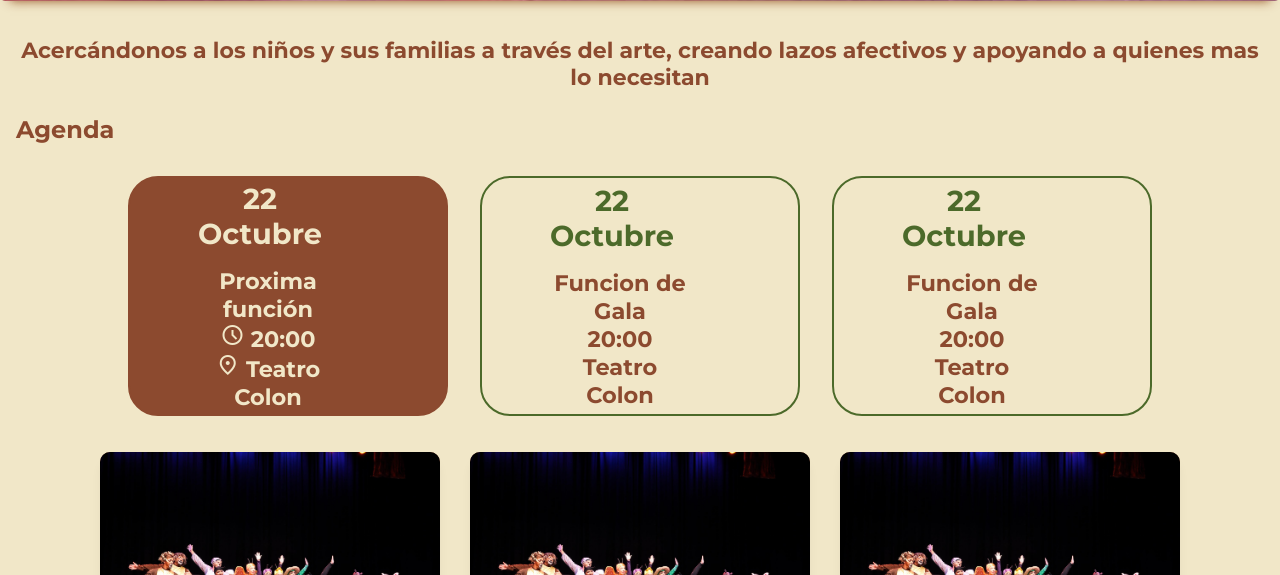
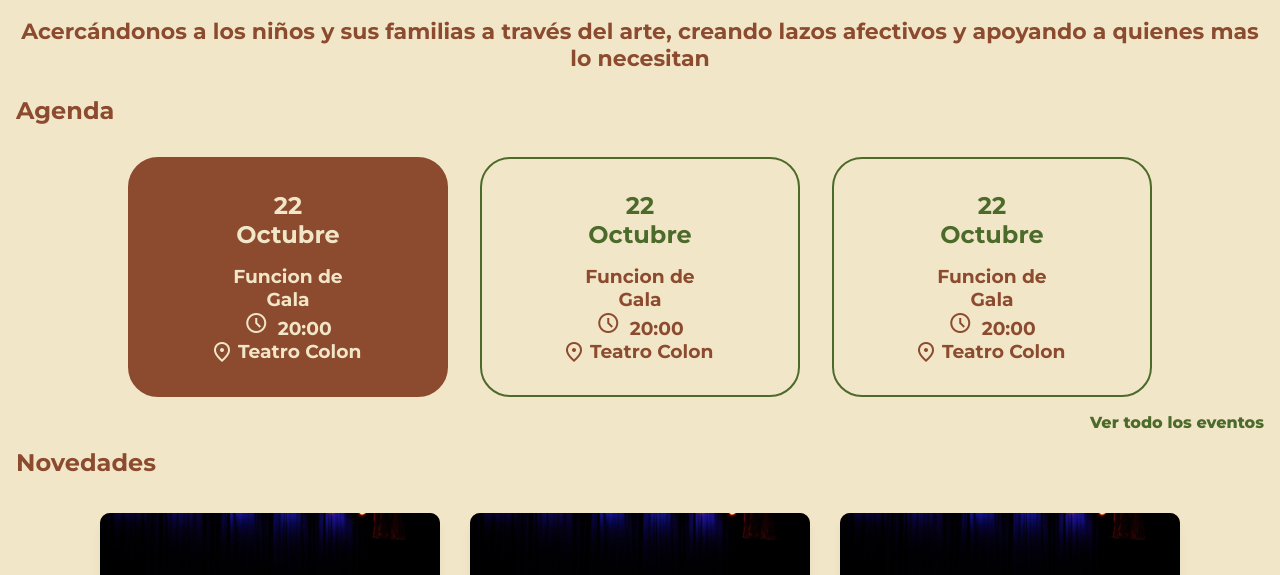
Before and after one commit to thomm23/Chocobanda, a Django app: page / in a window 1280 px wide. Shown: the part 2025-2600 px from the top of the page. Run offline with Django 5.2, Linux system fonts and the light colour scheme.

Commit message:
Merge con master

```diff
--- a/sitioChocobanda/static/css/estilos.css
+++ b/sitioChocobanda/static/css/estilos.css
@@ -107,30 +107,21 @@ nav{
     color: #8c4a2f;
     font-weight: bold;
 }
-.proxima-funcion , .funciones{
+.funciones{
     width: 20rem;
     height: 15rem;
     padding: 5rem;;
     border-radius: 30px;
 }
-.proxima-funcion tr td, .funciones tr td{
+.funciones tr td{
     display: block;
 }
-/* .proxima-funcion {
-    display: flex;
-    align-items: center;
-    justify-content: center;
-    margin: 1rem;
-    background-color: #8c4a2f;
-    flex-direction: row;
-} */
+
 .funciones {
     display: flex;
     align-items: center;
     justify-content: center;
     margin: 1rem;
-    /* padding: 2rem;
-    padding-right: 30%; */
     background-color: #f1e7c8;
     border: 2px solid #4c6a2a;
 }
@@ -139,7 +130,6 @@ nav{
     color: #4c6a2a;
     display: flex;
     flex-direction: column;
-    margin-right: 1rem;
 }
 
 .funciones h3 {
@@ -154,13 +144,10 @@ nav{
 }
 .proxima-funcion h2 {
     color: #f1e7c8;
-    margin-right: 1rem;
 }
 
 .proxima-funcion h3 {
     color: #f1e7c8;
-    text-align: center;
-    width: 100%;
 }
 
 
@@ -170,9 +157,7 @@ nav{
     flex-direction: row;
     justify-content: center;
 }
-
-
-.agenda-section h1 {
+.home-title {
     color: #8c4a2f;
     margin: 1rem;
     align-self: flex-start;
@@ -217,9 +202,18 @@ nav{
 
 .tabla-agenda-section td, .tabla-agenda-section th {
     text-align: center;
-    font-size: 1.2rem;
-    padding: 0.5rem;
-    padding-right: 3rem;
+    max-width: 100%;
+}
+.material-symbols-outlined {
+    margin-right: 4px;
+}
+.lugar-funcion{
+    width: 100%;
+    display: flex;
+    align-items: center;
+}
+.home-td-fecha{
+    margin-bottom: 1rem;
 }
 
 @media screen and (max-width: 768px) {
@@ -447,9 +441,6 @@ nav{
         display: flex;
         align-items: center;
     }
-    .material-symbols-outlined {
-        margin-right: 8px;
-    }
     .novedades-section p {
         color: #4c6a2a;
         margin: 1rem;
@@ -499,12 +490,15 @@ nav{
     margin: 1rem 0 1rem 1rem;
 
 }
-.novedades-redirrecion{
+.home-redirrecion p{
     display: flex;
     font-weight: 800;
-    color: #8c4a2f;
+    color: #4c6a2a;
     justify-content: end;
     margin-right: 1rem;
+}
+.home-redirrecion a:visited{
+    color: #4c6a2a;
 }
 .container-novedades{
     display: flex;
@@ -528,9 +522,7 @@ nav{
     display: block;
     background: #8c4a2f;
     color: #f1e7c8;
-    /* border-radius: 12px; */
     text-decoration: none;
-    /* border: 2px solid transparent; */
     box-shadow: 0 10px 10px rgba(0,0,0, 0.05);
     transition: 0.2 ease;
     border-radius: 10px;
--- a/sitioChocobanda/templates/home.html
+++ b/sitioChocobanda/templates/home.html
@@ -2,7 +2,7 @@
 {% load static %}
 {% block title %} Chocobanda - INICIO {% endblock %}
 {% block estilos%}
-%} <link rel="stylesheet" href="https://fonts.googleapis.com/css2?family=Material+Symbols+Outlined:opsz,wght,FILL,GRAD@24,400,0,0" />
+<link rel="stylesheet" href="https://fonts.googleapis.com/css2?family=Material+Symbols+Outlined:opsz,wght,FILL,GRAD@24,400,0,0" />
 {%  endblock %}
 {%block content%}
 
@@ -14,8 +14,9 @@
 </div>
 
 <section class="agenda-section">
-    <h1>Agenda</h1>
+    <h2 class= "home-title">Agenda</h2>
     <div class = "home-funciones-wrapper">
+
         <div class="funciones proxima-funcion">
             <table class="tabla-agenda-section">
                 <tr>
@@ -24,14 +25,14 @@
                         <h2 class="mes-funcion">{% block mes_funcion %}Octubre{% endblock %}</h2>
                     </td>
                     <td class ="home-td-content">
-                        <h3 class="nombre-funcion">{% block nombre_funcion %}Proxima función{% endblock %}</h3>
-                        {% comment %} <p class="material-symbols-outlined icon-reloj">schedule</p>  {% endcomment %}
-                        <h3 class="hora-funcion"> <p class="material-symbols-outlined icon-reloj">schedule</p>  {% block hora_funcion %}20:00{% endblock %}</h3>
+                        <h3 class="nombre-funcion">{% block nombre_funcion %}Funcion de Gala{% endblock %}</h3>
+                        <h3 class="hora-funcion">
+                            <p class="material-symbols-outlined">schedule</p>
+                            {% block hora_funcion %}20:00{% endblock %}
+                        </h3>
                         <h3 class="lugar-funcion">
-                            <span class="icon-contenedor">
-                                <span class="material-symbols-outlined icon-ubicacion">location_on</span>
+                            <p class="material-symbols-outlined">location_on</p>
                             {% block lugar_funcion %}Teatro Colon{% endblock %}
-                            </span>
                         </h3>
                     </td>
                 </tr>
@@ -41,14 +42,20 @@
         <div class="funciones">
             <table class="tabla-agenda-section">
                 <tr>
-                <td>
+                    <td class ="home-td-fecha">
                         <h2 class="dia-funcion2">{% block dia_funcion2 %}22{% endblock %}</h2>
                         <h2 class="mes-funcion2">{% block mes_funcion2 %}Octubre{% endblock %}</h2>
                     </td>
-                <td>
+                    <td class ="home-td-content">
                         <h3 class="nombre-funcion2">{% block nombre_funcion2 %}Funcion de Gala{% endblock %}</h3>
-                    <h3 class="hora-funcion2">{% block hora_funcion2 %}20:00{% endblock %}</h3>
-                    <h3 class="lugar-funcion2">{% block lugar_funcion2 %}Teatro Colon{% endblock %}</h3>
+                        <h3 class="hora-funcion2">
+                            <p class="material-symbols-outlined">schedule</p>
+                            {% block hora_funcion2 %}20:00{% endblock %}
+                        </h3>
+                        <h3 class="lugar-funcion">
+                            <p class="material-symbols-outlined">location_on</p>
+                            {% block lugar_funcion2 %}Teatro Colon{% endblock %}
+                        </h3>
                     </td>
                 </tr>
             </table>
@@ -57,21 +64,75 @@
         <div class="funciones">
             <table class="tabla-agenda-section">
                 <tr>
-                <td>
+                    <td class ="home-td-fecha">
                         <h2 class="dia-funcion3">{% block dia_funcion3 %}22{% endblock %}</h2>
                         <h2 class="mes-funcion3">{% block mes_funcion3 %}Octubre{% endblock %}</h2>
                     </td>
-                <td>
+                    <td class ="home-td-content">
                         <h3 class="nombre-funcion3">{% block nombre_funcion3 %}Funcion de Gala{% endblock %}</h3>
-                    <h3 class="hora-funcion3">{% block hora_funcion3 %}20:00{% endblock %}</h3>
-                    <h3 class="lugar-funcion3">{% block lugar_funcion3 %}Teatro Colon{% endblock %}</h3>
+                        <h3 class="hora-funcion3">
+                            <p class="material-symbols-outlined">schedule</p>
+                            {% block hora_funcion3 %}20:00{% endblock %}
+                        </h3>
+                        <h3 class="lugar-funcion">
+                            <p class="material-symbols-outlined">location_on</p>
+                            {% block lugar_funcion3 %}Teatro Colon{% endblock %}
+                        </h3>
                     </td>
                 </tr>
             </table>
         </div>
 
+       {% comment %} <div class="funciones">
+            <table class="tabla-agenda-section">
+                <tr>
+                    <td class ="home-td-fecha">
+                        <h2 class="dia-funcion4">{% block dia_funcion4 %}22{% endblock %}</h2>
+                        <h2 class="mes-funcion4">{% block mes_funcion4 %}Octubre{% endblock %}</h2>
+                    </td>
+                    <td class ="home-td-content">
+                        <h3 class="nombre-funcion4">{% block nombre_funcion4 %}Funcion de Gala{% endblock %}</h3>
+                        <h3 class="hora-funcion4">
+                            <p class="material-symbols-outlined">schedule</p>
+                            {% block hora_funcion4 %}20:00{% endblock %}
+                        </h3>
+                        <h3 class="lugar-funcion">
+                            <p class="material-symbols-outlined">location_on</p>
+                            {% block lugar_funcion4 %}Teatro Colon{% endblock %}
+                        </h3>
+                    </td>
+                </tr>
+            </table>
+        </div>
+
+         <div class="funciones">
+            <table class="tabla-agenda-section">
+                <tr>
+                    <td class ="home-td-fecha">
+                        <h2 class="dia-funcion5">{% block dia_funcion5 %}22{% endblock %}</h2>
+                        <h2 class="mes-funcion5">{% block mes_funcion5 %}Octubre{% endblock %}</h2>
+                    </td>
+                    <td class ="home-td-content">
+                        <h3 class="nombre-funcion5">{% block nombre_funcion5 %}Funcion de Gala{% endblock %}</h3>
+                        <h3 class="hora-funcion5">
+                            <p class="material-symbols-outlined">schedule</p>
+                            {% block hora_funcion5 %}20:00{% endblock %}
+                        </h3>
+                        <h3 class="lugar-funcion">
+                            <p class="material-symbols-outlined">location_on</p>
+                            {% block lugar_funcion5 %}Teatro Colon{% endblock %}
+                        </h3>
+                    </td>
+                </tr>
+            </table>
+        </div> {% endcomment %}
+
+    </div>
+    <div class="home-redirrecion">
+        <p><a href="">Ver todo los eventos</a></p>
     </div>
 </section>
+<h2 class= "home-title">Novedades</h2>
 <div class="container-novedades swiper">
     <div class="card-wrapper">
         <ul class="card-list swiper-wrapper">
@@ -111,7 +172,7 @@
     </div>
 </div>
 
-<div class="novedades-redirrecion">
+<div class="home-redirrecion">
     <p><a href="">Ver todas las novedades</a></p>
 </div>
 {% endblock %}
```
Lines whose indentation alone changed are shown as unchanged.
